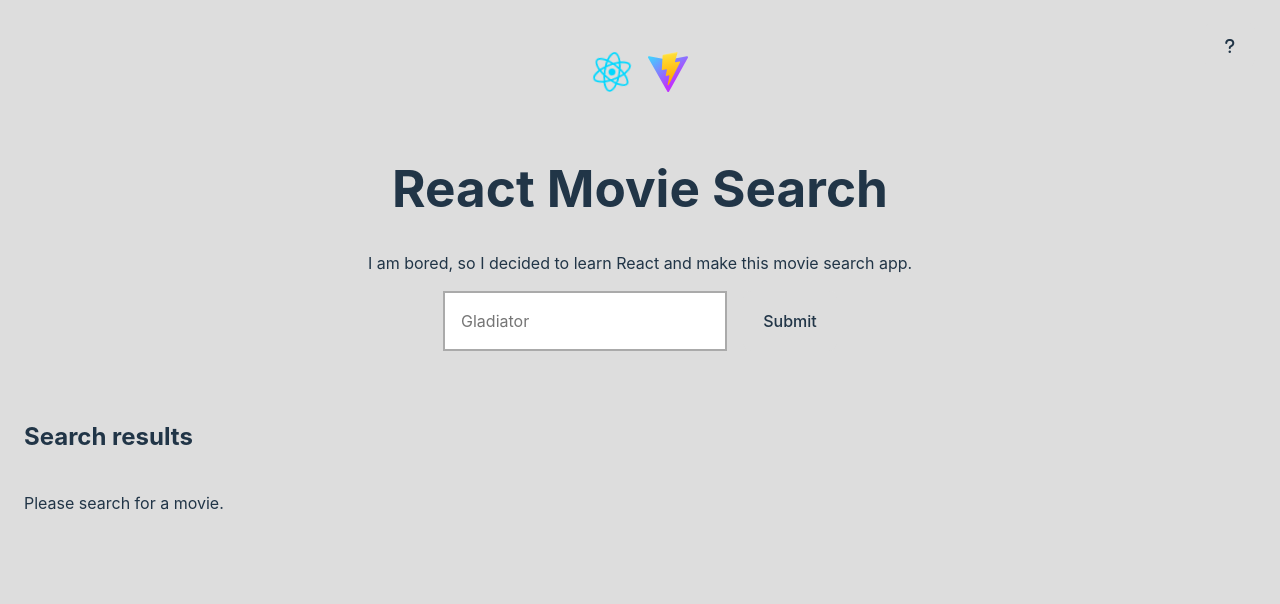
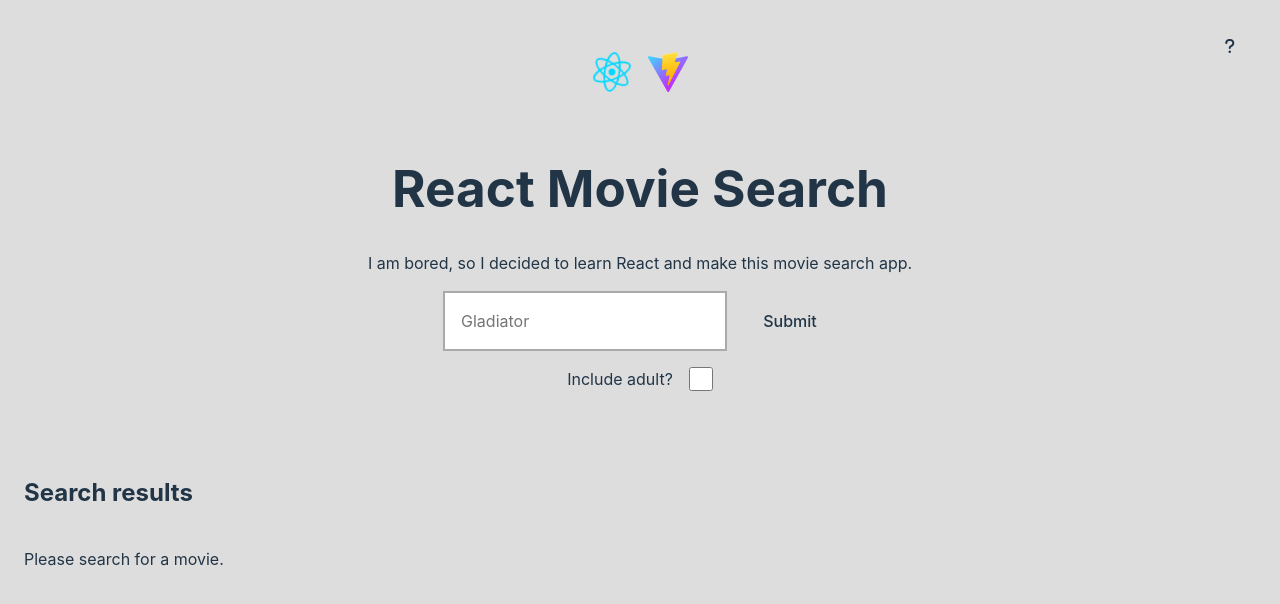
Before and after one commit to Klrfl/movie-search, a React (Vite) app: page / in a window 1280 px wide. Shown: the top 604 px of the page. Built offline with nearby package versions, Linux system fonts and the light colour scheme.

Commit message:
add input for including adult results

```diff
--- a/src/App.jsx
+++ b/src/App.jsx
@@ -14,17 +14,16 @@ function App() {
     "Please search for a movie."
   );
 
-  async function getSearchString(inputString) {
+  async function getSearchString(inputString, adult) {
     try {
       const request = await fetch(
         `${
           import.meta.env.VITE_BASE_API_URL
-        }/search/movie?query=${inputString}&api_key=${
+        }/search/movie?query=${inputString}&include_adult=${adult}&api_key=${
           import.meta.env.VITE_API_KEY
         }`
       );
       const response = await request.json();
-      console.log(response);
       setMovieArray(response.results);
     } catch (error) {
       setErrorMessage(error.message);
--- a/src/components/MovieForm.css
+++ b/src/components/MovieForm.css
@@ -1,4 +1,10 @@
 .query-form {
+  max-width: 50ch;
+  margin-inline: auto;
+}
+
+.query-form > * {
+  margin-block-end: 1rem;
   display: flex;
   justify-content: center;
   flex-wrap: wrap;
@@ -9,3 +15,11 @@
   padding: 1rem;
   border: 2px solid var(--border-color);
 }
+
+#checkbox {
+  cursor: pointer;
+  margin: 0;
+  width: 1.5rem;
+  height: 1.5rem;
+  aspect-ratio: 1 / 1;
+}
--- a/src/components/MovieForm.jsx
+++ b/src/components/MovieForm.jsx
@@ -19,10 +19,11 @@ const movieNames = [
 export default function MovieForm({ onSearch }) {
   const movieInput = useRef(null);
   const [movieSuggestion, setMovieSuggestion] = useState(movieNames[0]);
+  const [adult, setAdult] = useState(false);
 
   function handleSubmit(e) {
     e.preventDefault();
-    onSearch(movieInput.current.value);
+    onSearch(movieInput.current.value, adult);
   }
 
   useEffect(() => {
@@ -33,6 +34,7 @@ export default function MovieForm({ onSearch }) {
 
   return (
     <form className="query-form" onSubmit={(e) => handleSubmit(e)}>
+      <div className="main-query">
         <input
           type="text"
           placeholder={movieSuggestion}
@@ -42,6 +44,19 @@ export default function MovieForm({ onSearch }) {
         <button type="submit" className="btn btn--submit">
           Submit
         </button>
+      </div>
+
+      <div className="include-adult">
+        <label htmlFor="checkbox">Include adult?</label>
+
+        <input
+          type="checkbox"
+          name="include-adult"
+          id="checkbox"
+          checked={adult}
+          onChange={() => setAdult(!adult)}
+        />
+      </div>
     </form>
   );
 }
```
Lines whose indentation alone changed are shown as unchanged.
